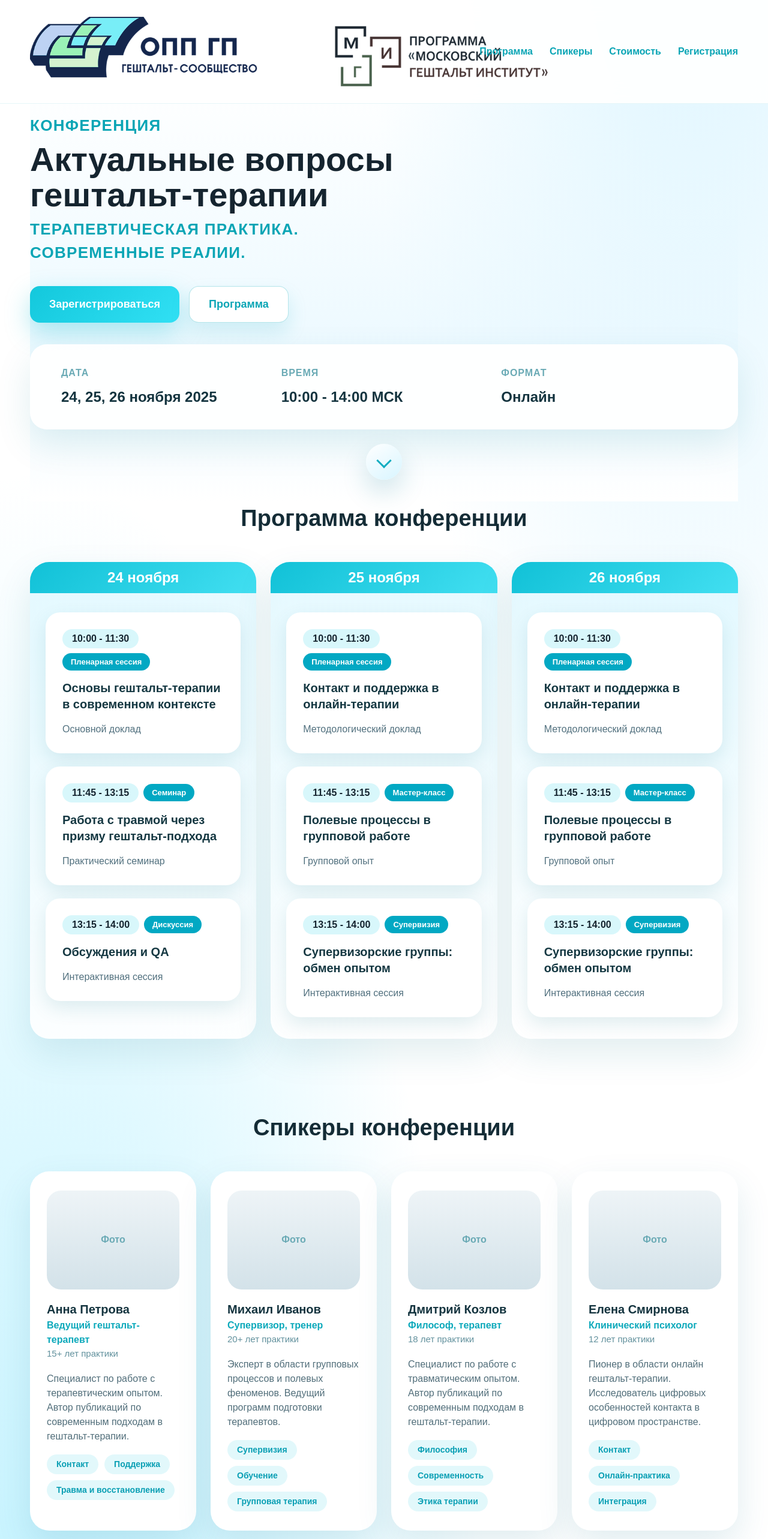
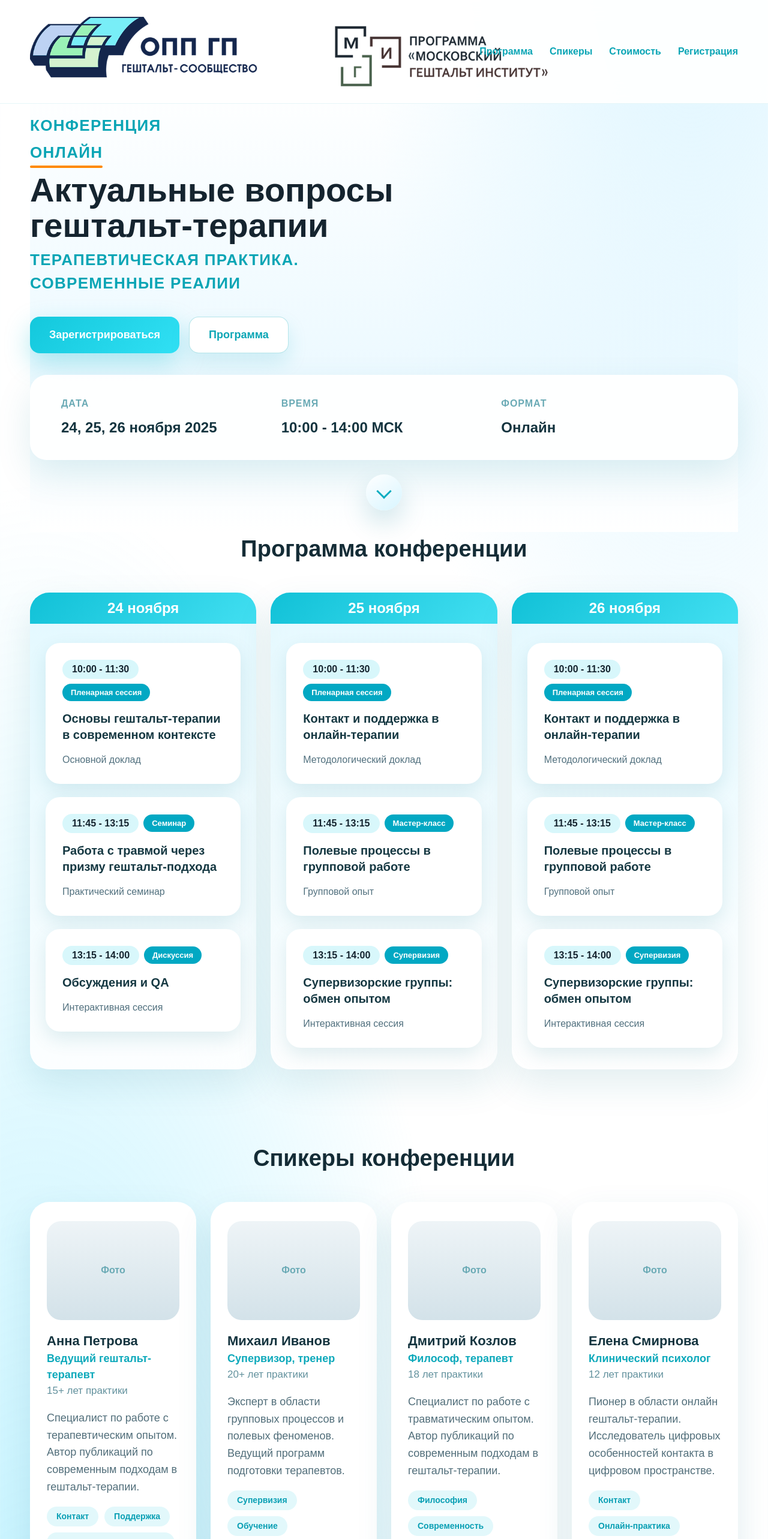
Before and after one commit to nanohit/gestalt, a Next.js app: page / in a window 1280 px wide. Shown: the top 2566 px of the page at 60% size. Built offline with nearby package versions, Linux system fonts and the light colour scheme; no server answers; the database is empty; a web font is replaced by a local one.

Commit message:
Обновление контента сайта: добавлено 'онлайн' в заголовок, обновлен текст оплаты, улучшено форматирование

```diff
--- a/app/layout.tsx
+++ b/app/layout.tsx
@@ -4,7 +4,7 @@ import ViewportScaler from "./ViewportScaler";
 
 export const metadata: Metadata = {
   title: "Актуальные вопросы гештальт-терапии. Конференция.",
-  description: "Конференция по актуальным вопросам гештальт терапии. Терапевтическая практика. Современные реалии.",
+  description: "Конференция по актуальным вопросам гештальт терапии. Терапевтическая практика. Современные реалии",
 };
 
 export const viewport: Viewport = {
--- a/app/page.module.css
+++ b/app/page.module.css
@@ -137,6 +137,27 @@
   margin-bottom: 8px;
   text-transform: uppercase;
   letter-spacing: 0.05em;
+  display: inline-flex;
+  flex-direction: column;
+  align-items: flex-start;
+  gap: 6px;
+}
+
+.heroConferenceOnline {
+  display: inline-block;
+  position: relative;
+  padding-bottom: 6px;
+}
+
+.heroConferenceOnline::after {
+  content: "";
+  position: absolute;
+  left: 0;
+  bottom: 0;
+  width: 100%;
+  height: 4px;
+  border-radius: 999px;
+  background: #ff8a00;
 }
 
 .heroSubheadingMatch {
@@ -424,26 +445,26 @@
 }
 
 .speakerName {
-  font-size: 20px;
+  font-size: 22px;
   font-weight: 600;
   color: #14343f;
 }
 
 .speakerRole {
-  font-size: 16px;
+  font-size: 18px;
   color: #0da9bb;
   font-weight: 600;
 }
 
 .speakerExperience {
-  font-size: 15px;
+  font-size: 17px;
   color: #62919d;
 }
 
 .speakerDescription {
-  font-size: 16px;
+  font-size: 18px;
   color: #516e7a;
-  line-height: 1.5;
+  line-height: 1.6;
 }
 
 .speakerTags {
@@ -568,6 +589,13 @@
   font-weight: 600;
   font-size: 20px;
   color: #14343f;
+}
+
+.registrationStepTextEmphasis {
+  font-size: 22px;
+  font-weight: 700;
+  color: #14343f;
+  line-height: 1.55;
 }
 
 .registrationStepNumber {
@@ -752,6 +780,11 @@
 .footerActions {
   display: flex;
   gap: 12px;
+}
+
+.footerNote {
+  font-size: 14px;
+  color: #8fbaca;
 }
 
 .loginButton {
@@ -1021,6 +1054,15 @@
 
   .heroConferenceLabel {
     font-size: 18px;
+    gap: 4px;
+  }
+
+  .heroConferenceOnline {
+    padding-bottom: 4px;
+  }
+
+  .heroConferenceOnline::after {
+    height: 3px;
   }
 
   .heroSubheadingMatch {
@@ -1111,6 +1153,11 @@
     padding: 24px;
   }
 
+  .registrationStepTextEmphasis {
+    font-size: 18px;
+    line-height: 1.5;
+  }
+
   .pricingGrid,
   .programGrid,
   .speakersGrid {
@@ -1197,6 +1244,11 @@
     padding: 20px;
   }
 
+  .registrationStepTextEmphasis {
+    font-size: 17px;
+    line-height: 1.5;
+  }
+
   .programGrid,
   .speakersGrid,
   .pricingGrid {
--- a/app/page.tsx
+++ b/app/page.tsx
@@ -151,12 +151,6 @@ export default function Home() {
   const cleanedPhone = contactSection.phone.replace(/[^\d+]/g, "");
   const phoneHref = cleanedPhone ? `tel:${cleanedPhone}` : undefined;
   const emailHref = contactSection.email ? `mailto:${contactSection.email}` : undefined;
-  const websiteHref = contactSection.website
-    ? contactSection.website.startsWith("http://") || contactSection.website.startsWith("https://")
-      ? contactSection.website
-      : `https://${contactSection.website}`
-    : undefined;
-
   const scrollToElement = (element: HTMLElement | null) => {
     if (!element) return;
     element.scrollIntoView({ behavior: "smooth", block: "start" });
@@ -273,7 +267,10 @@ export default function Home() {
           </div>
           <div className={styles.heroInner}>
             <div>
-              <p className={styles.heroConferenceLabel}>Конференция</p>
+              <p className={styles.heroConferenceLabel}>
+                Конференция
+                <span className={styles.heroConferenceOnline}>Онлайн</span>
+              </p>
               <h1 className={styles.heroHeading}>
                 Актуальные вопросы
                 <br />
@@ -282,7 +279,7 @@ export default function Home() {
               <p className={styles.heroSubheadingMatch}>
                 Терапевтическая практика.
                 <br />
-                Современные реалии.
+                Современные реалии
               </p>
             </div>
             <div className={styles.heroActions}>
@@ -890,8 +887,10 @@ export default function Home() {
             <div className={styles.registrationStep}>
               <div className={styles.registrationStepHeader}>
                 <span className={styles.registrationStepNumber}>2</span>
-                <span>
-                  Оплатите участие по реквизитам, полученным на email, который вы указали при регистрации
+                <span className={styles.registrationStepTextEmphasis}>
+                  Оплатите участие по реквизитам, полученным
+                  <br />
+                  на email/телефон, который вы указали при регистрации
                 </span>
               </div>
             </div>
@@ -1062,33 +1061,6 @@ export default function Home() {
                   }
                 />
               </a>
-              <a
-                href={websiteHref || undefined}
-                className={`${styles.contactItem} ${styles.contactLink}`}
-                target="_blank"
-                rel="noopener noreferrer"
-                onClick={(event) => {
-                  if (isAdmin) {
-                    event.preventDefault();
-                  }
-                }}
-              >
-                <EditableText
-                  tag="span"
-                  value={contactSection.website}
-                  canEdit={isAdmin}
-                  className={`${styles.contactText} ${styles.contactWebsite}`}
-                  onChange={(nextValue) =>
-                    setContentState((prev) => ({
-                      ...prev,
-                      contactSection: {
-                        ...prev.contactSection,
-                        website: nextValue,
-                      },
-                    }))
-                  }
-                />
-              </a>
             </div>
           </div>
         </section>
@@ -1110,6 +1082,7 @@ export default function Home() {
               </button>
             )}
           </div>
+          <p className={styles.footerNote}>2025 Все права защищены.</p>
         </div>
       </footer>
 
```
